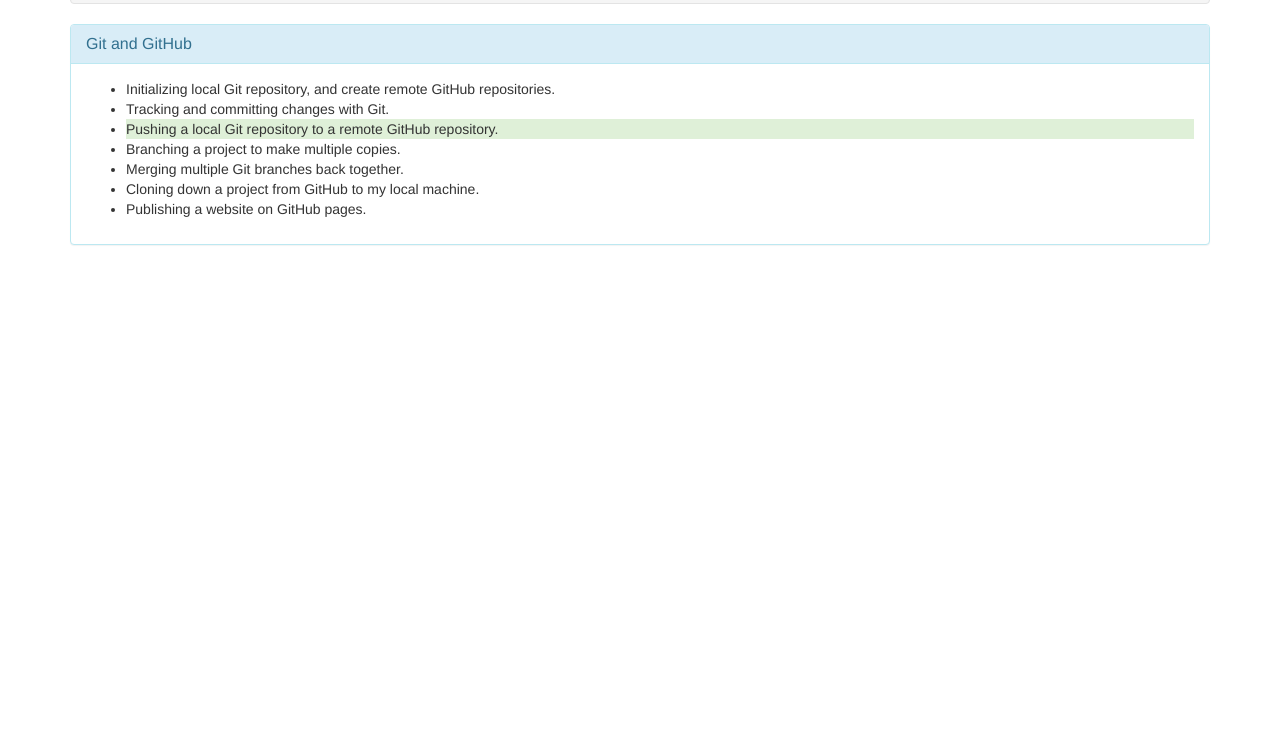
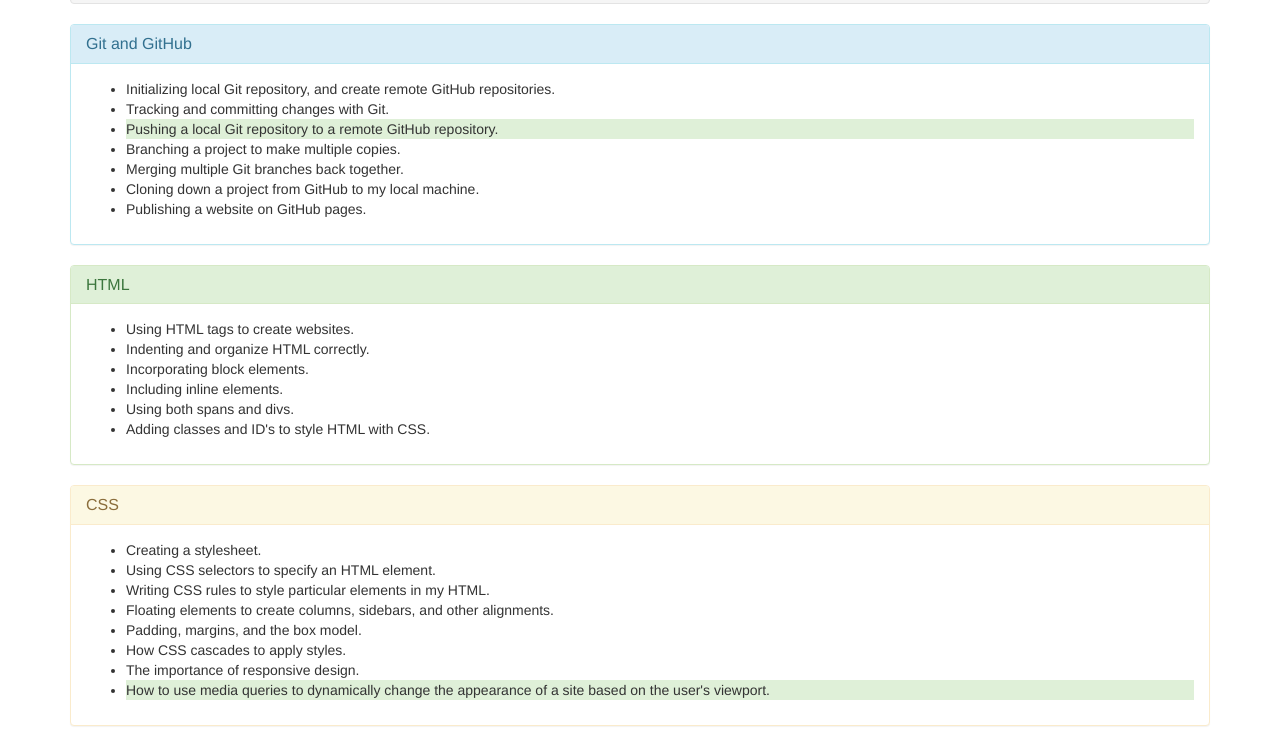
Before and after one commit to planeswalker1/sketch, a plain HTML site: page index.html in a window 1280 px wide. Shown: the part 459-1205 px from the top of the page. Before the commit the page ends 800 px from the top, so only its background shows below. Drawn offline with Linux system fonts and the light colour scheme.

Commit message:
Add html, and css section

```diff
--- a/index.html
+++ b/index.html
@@ -40,6 +40,38 @@
         </ul>
       </div>
     </div>
+    <div class="panel panel-success">
+      <div class="panel-heading">
+        <h2 class="panel-title">HTML</h2>
+      </div>
+      <div class="panel-body">
+        <ul>
+          <li>Using HTML tags to create websites.</li>
+          <li>Indenting and organize HTML correctly.</li>
+          <li>Incorporating block elements.</li>
+          <li>Including inline elements.</li>
+          <li>Using both spans and divs.</li>
+          <li>Adding classes and ID's to style HTML with CSS.</li>
+        </ul>
+      </div>
+    </div>
+    <div class="panel panel-warning">
+      <div class="panel-heading">
+        <h2 class="panel-title">CSS</h2>
+      </div>
+      <div class="panel-body">
+        <ul>
+          <li>Creating a stylesheet.</li>
+          <li>Using CSS selectors to specify an HTML element.</li>
+          <li>Writing CSS rules to style particular elements in my HTML.</li>
+          <li>Floating elements to create columns, sidebars, and other alignments.</li>
+          <li>Padding, margins, and the box model.</li>
+          <li>How CSS cascades to apply styles.</li>
+          <li>The importance of responsive design.</li>
+          <li class="bg-success">How to use media queries to dynamically change the appearance of a site based on the user's viewport.</li>
+        </ul>
+      </div>
+    </div>
   </div>
 </body>
 </html>
```
